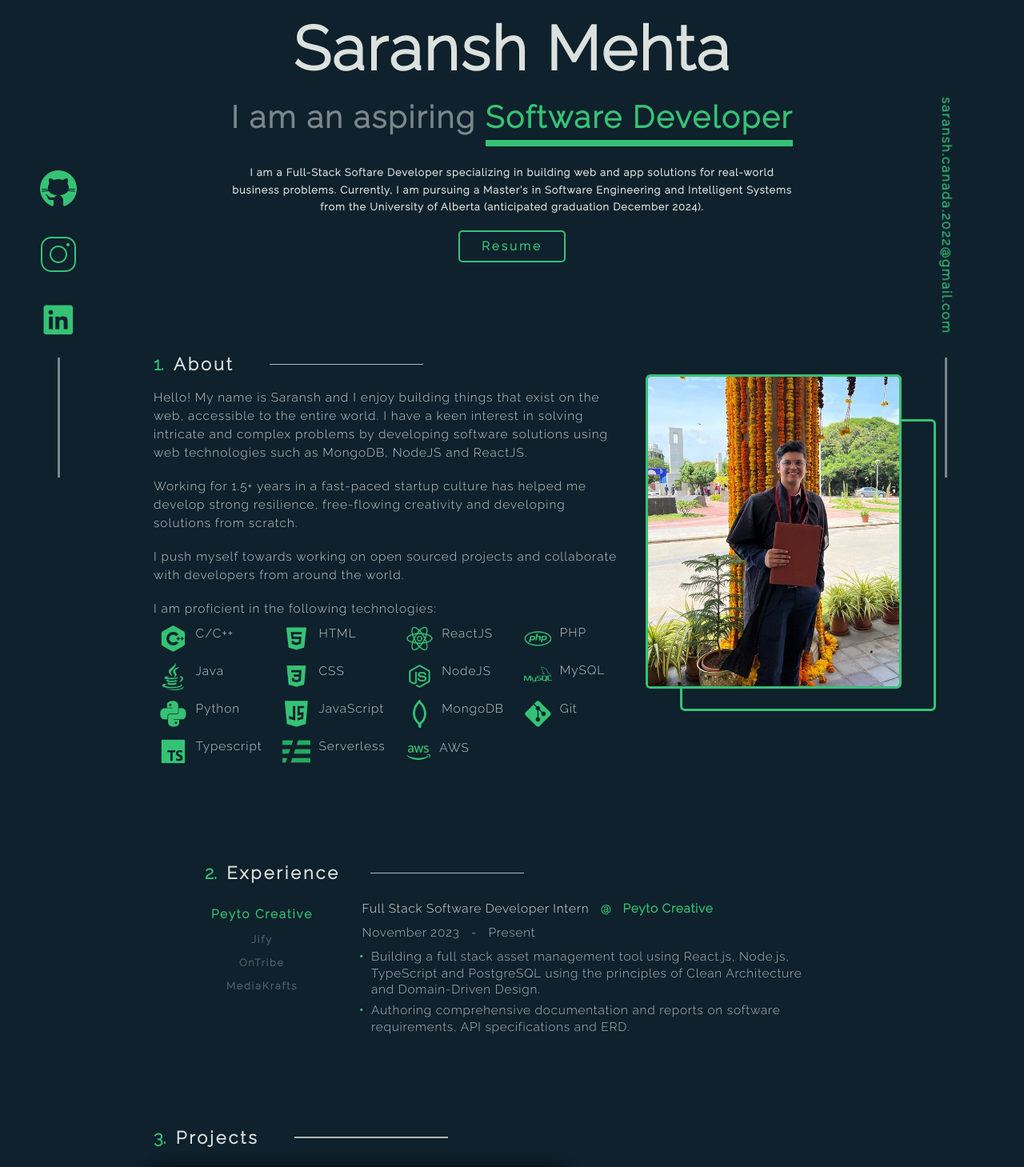
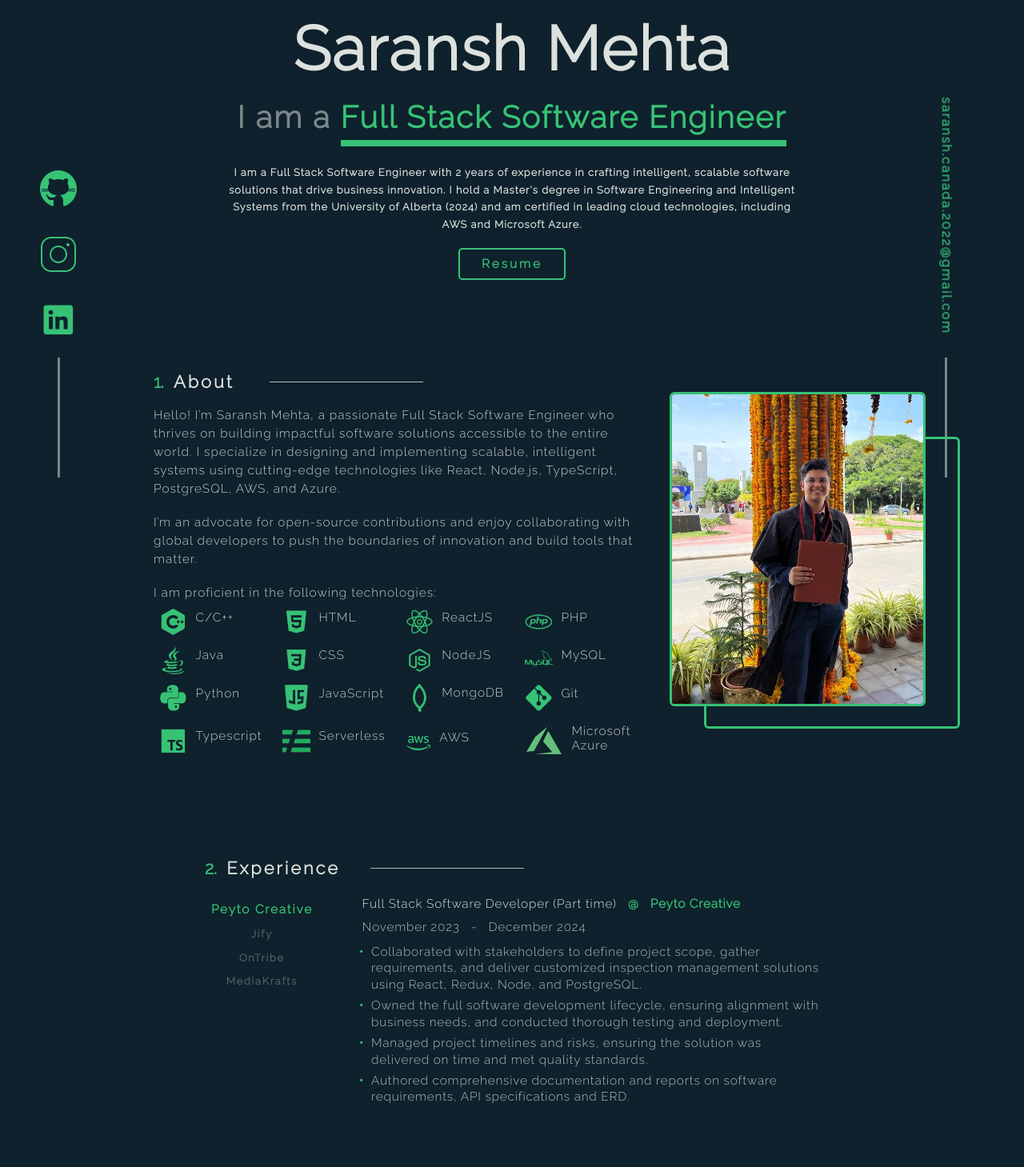
Before and after one commit to SaranshM/Personal-Portfolio, a React (Create React App) app: page / in a window 1280 px wide. Shown: the part 203-1662 px from the top of the page at 80% size. Built offline with nearby package versions, Linux system fonts and the light colour scheme; grey boxes are pictures that could not be loaded.

Commit message:
feat(content): Update information

```diff
--- a/src/Content/AboutData.js
+++ b/src/Content/AboutData.js
@@ -1,7 +1,6 @@
 const AboutData = [
-    "Hello! My name is Saransh and I enjoy building things that exist on the web, accessible to the entire world.  I have a keen interest in solving intricate and complex problems by developing software solutions using web technologies such as MongoDB, NodeJS and ReactJS.",
-    "Working for 1.5+ years in a fast-paced startup culture has helped me develop strong resilience, free-flowing creativity and developing solutions from scratch. ",
-    "I push myself towards working on open sourced projects and collaborate with developers from around the world."
+    "Hello! I’m Saransh Mehta, a passionate Full Stack Software Engineer who thrives on building impactful software solutions accessible to the entire world. I specialize in designing and implementing scalable, intelligent systems using cutting-edge technologies like React, Node.js, TypeScript, PostgreSQL, AWS, and Azure.",
+    "I’m an advocate for open-source contributions and enjoy collaborating with global developers to push the boundaries of innovation and build tools that matter."
 ]
 
 export default AboutData
--- a/src/Content/ExperienceData.js
+++ b/src/Content/ExperienceData.js
@@ -2,12 +2,14 @@ const ExperienceData = [
   {
     id: 0,
     companyName: "Peyto Creative",
-    jobRole: "Full Stack Software Developer Intern",
+    jobRole: "Full Stack Software Developer (Part time)",
     startDate: "November 2023",
-    endDate: "Present",
+    endDate: "December 2024",
     bulletPoints: [
-      "Building a full stack asset management tool using React.js, Node.js, TypeScript and PostgreSQL using the principles of Clean Architecture and Domain-Driven Design.",
-      "Authoring comprehensive documentation and reports on software requirements, API specifications and ERD."
+      "Collaborated with stakeholders to define project scope, gather requirements, and deliver customized inspection management solutions using React, Redux, Node, and PostgreSQL.",
+      "Owned the full software development lifecycle, ensuring alignment with business needs, and conducted thorough testing and deployment.",
+      "Managed project timelines and risks, ensuring the solution was delivered on time and met quality standards.",
+      "Authored comprehensive documentation and reports on software requirements, API specifications and ERD."
     ],
     projectLink: false,
     projectLinkUrl: "",
@@ -19,11 +21,11 @@ const ExperienceData = [
     startDate: "April 2022",
     endDate: "November 2023",
     bulletPoints: [
-      "Developed and maintained a fin-tech mobile application using TypeScript, AWS, DynamoDB and Serverless to provide earned-wage access solutions to corporates.",
-      "Led technical integrations of multiple Human Resource Systems to facilitate onboarding of employees on the application.",
-      "Led the software solutioning of financial investment features such as real-time digital gold transaction.",
-      "Integrated Razorpay payment gateway on to the application for a smooth checkout experience.",
-      "Built applications, email schedulers and scripts for internal business management.",
+      "Developed distributed, scalable microservices on AWS and Serverless, ensuring high availability and reliability for core financial services.",
+      "Led HRMS integrations for 15+ corporations, working closely with corporate clients to deliver customized financial solutions to over 1 million employees.",
+      "Acted as a trusted advisor to corporate clients, translating technical concepts into business-friendly language to facilitate decision-making.",
+      "Architected the “Digital Gold Trading” project, integrating real-time financial investment features with a focus on data security.",
+      "Implemented error monitoring and debugging for microservices using Sentry, improving incident response time by 30%."
     ],
     projectLink: false,
     projectLinkUrl: "",
--- a/src/Content/IntroductionData.js
+++ b/src/Content/IntroductionData.js
@@ -1,6 +1,6 @@
 const IntroductionData = [
-  "I am an aspiring",
-  "Software Developer",
-  "I am a Full-Stack Softare Developer specializing in building web and app solutions for real-world business problems. Currently, I am pursuing a Master's in Software Engineering and Intelligent Systems from the University of Alberta (anticipated graduation December 2024)."]
+  "I am a",
+  "Full Stack Software Engineer",
+  "I am a Full Stack Software Engineer with 2 years of experience in crafting intelligent, scalable software solutions that drive business innovation. I hold a Master's degree in Software Engineering and Intelligent Systems from the University of Alberta (2024) and am certified in leading cloud technologies, including AWS and Microsoft Azure."]
 
 export default IntroductionData;
--- a/src/components/About/About.js
+++ b/src/components/About/About.js
@@ -18,6 +18,7 @@ import Git from "../../images/git.png";
 import Typescript from "../../images/typescript.png";
 import Serverless from "../../images/serverless.png";
 import AWS from "../../images/aws.png";
+import Azure from "../../images/azure.png"
 import AboutData from "../../Content/AboutData";
 import Aos from "aos";
 import "aos/dist/aos.css";
@@ -38,9 +39,6 @@ const About = () => {
       </div>
       <div className="about-body">
         <div className="about-text">
-          {/* <p className = "about-para">Lorem ipsum dolor sit amet, consectetur adipiscing elit, sed do eiusmod tempor incididunt ut labore et dolore magna aliqua. Pulvinar etiam non quam lacus suspendisse faucibus interdum posuere lorem.</p><br/>
-                    <p className = "about-para">Fermentum et sollicitudin ac orci phasellus. Nulla facilisi cras fermentum odio eu feugiat. Et tortor consequat id porta nibh venenatis.</p><br/>
-                    <p className = "about-para">Fermentum et sollicitudin ac orci phasellus. Nulla facilisi cras fermentum odio eu feugiat. Et tortor consequat id porta nibh venenatis.</p><br/> */}
           {AboutData.map((para) => {
             return (
               <React.Fragment>
@@ -151,7 +149,10 @@ const About = () => {
                 </div>
               </td>
               <td>
-                <div className="lang-cell" id="exp"></div>
+                <div className="lang-cell" id="exp">
+                <img src={Azure}></img>&nbsp;&nbsp;
+                <p className="lang-text">Microsoft Azure</p>
+                </div>
               </td>
             </tr>
           </table>
--- a/src/components/Introduction/Introduction.js
+++ b/src/components/Introduction/Introduction.js
@@ -3,7 +3,7 @@ import './Introduction.css';
 import Logo from '../Logo/Logo';
 import Button from '../../UI/Button/Button';
 import IntroductionData from '../../Content/IntroductionData';
-import Resume from '../../Saransh-Mehta-Resume.pdf';
+import Resume from '../../Saransh Mehta Resume.pdf';
 import Aos from 'aos';
 import 'aos/dist/aos.css';
 
```
Also changed, not shown: src/images/azure.png (added), 1 other file (tests, documents, lock files or other folders).
